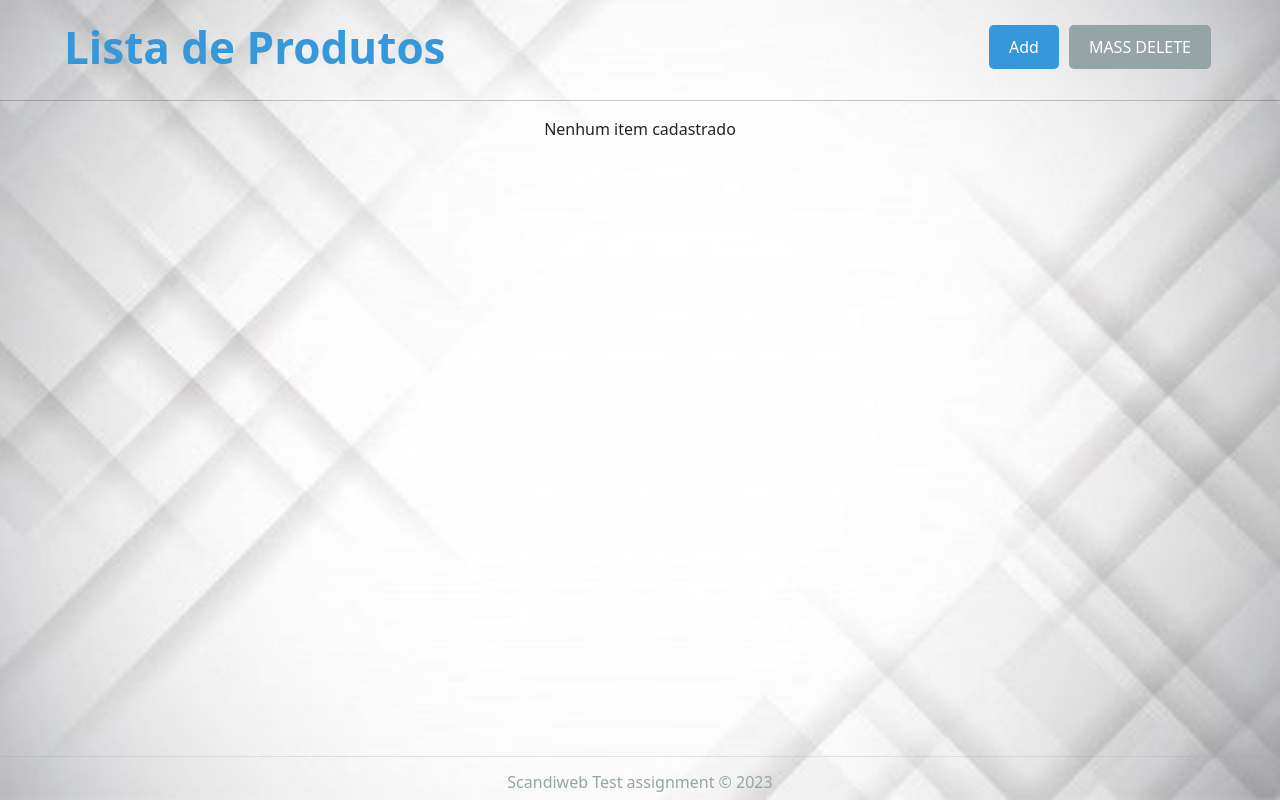
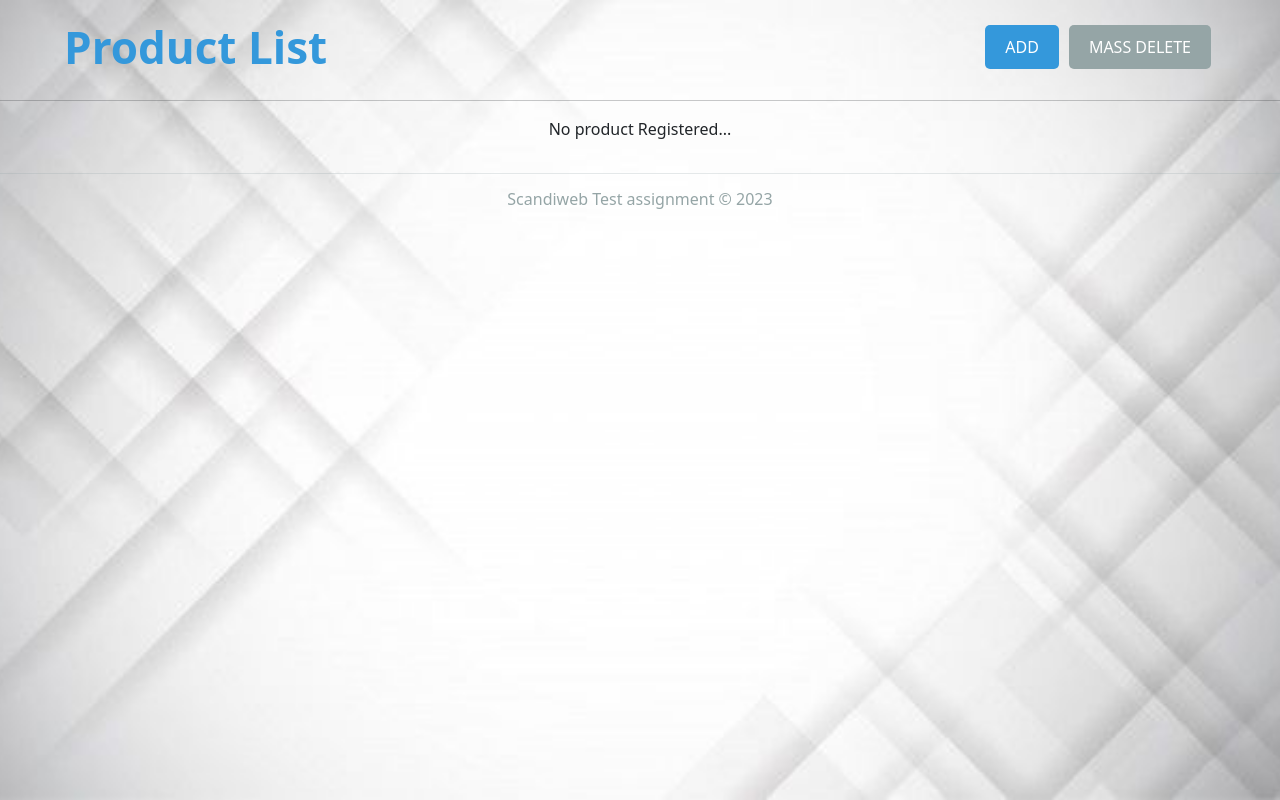
Before and after one commit to airtonvasconcelosjr/Store, a PHP site: page / in a window 1280 px wide. Run offline with PHP 8.4, Linux system fonts and the light colour scheme; data that the repository does not hold is empty.

Commit message:
The last one

```diff
--- a/add.php
+++ b/add.php
@@ -27,13 +27,13 @@
                 <form action="listar.php" class="form" id="product_form" method="get" accept-charset="utf-8">
                     <div class="button-container">
                         <button type="submit" name="enviar" class="list-button">Save</button>
-                        <button type="button" onclick="window.location.href = '/Store/index.php';" class="cancel-product-btn">Cancel</button>
+                        <button type="button" onclick="window.location.href = '/index.php';" class="cancel-product-btn">Cancel</button>
                     </div>
                     <div class="title">Products List</div>
                     <hr>
                     <label class="mt-2">SKU</label>
                     <input
-                        type="number"
+                        type="text"
                         name="sku"
                         id="sku"
                         required
--- a/index.php
+++ b/index.php
@@ -14,10 +14,10 @@
             $deleteResult = mysqli_query($conn, $deleteQuery);
 
             if ($deleteResult) {
-                echo '<script>alert("Produtos excluídos com sucesso"); window.location.href = "'.$_SERVER['PHP_SELF'].'";</script>';
+                echo '<script>alert("Products deleted successfully"); window.location.href = "'.$_SERVER['PHP_SELF'].'";</script>';
                 exit;
             } else {
-                $_SESSION['mensagem'] = "Erro ao excluir produtos";
+                $_SESSION['mensagem'] = "Error";
                 echo '<script>alert("Erro na exclusão...");</script>';
                 exit;
             }
@@ -42,17 +42,17 @@
 
     <form action="" method="post">
         <div class="button-container-list">
-            <button type="submit" name="add-button" class="add-button">Add</button>
+            <button type="submit" name="add-button" class="add-button">ADD</button>
         <button type="submit" id="delete-product-btn" name="delete-button" class="delete-product-btn">MASS DELETE</button>
     </div>
     <div class="title-list">
-        <p>Lista de Produtos</p>
+        <p>Product List</p>
     </div>
     <hr>
     <div class="card-container">
         <?php if (empty($resultado)) { ?>
             <div class="no-items-message">
-                Nenhum item cadastrado
+                No product Registered...
             </div>
         <?php } else { ?>
             <?php foreach ($resultado as $produto) { ?>
--- a/style.css
+++ b/style.css
@@ -131,7 +131,6 @@
   body {
       display: flex;
       flex-direction: column;
-      min-height: 100vh;
   }
 
   .list-button,
@@ -224,3 +223,10 @@
       margin-top: 20px;
       margin-right: 5%;
   }
+
+
+  @media (max-width: 1000px) {
+    .container {
+      height: 60vh;
+    }
+  }
```
